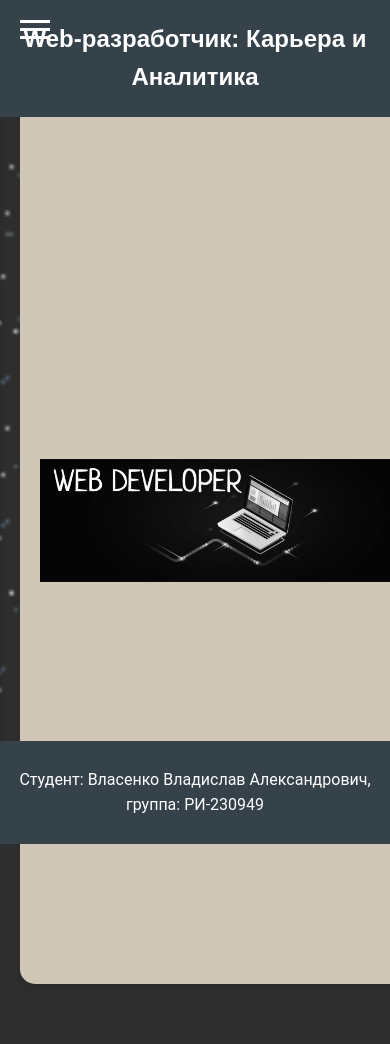
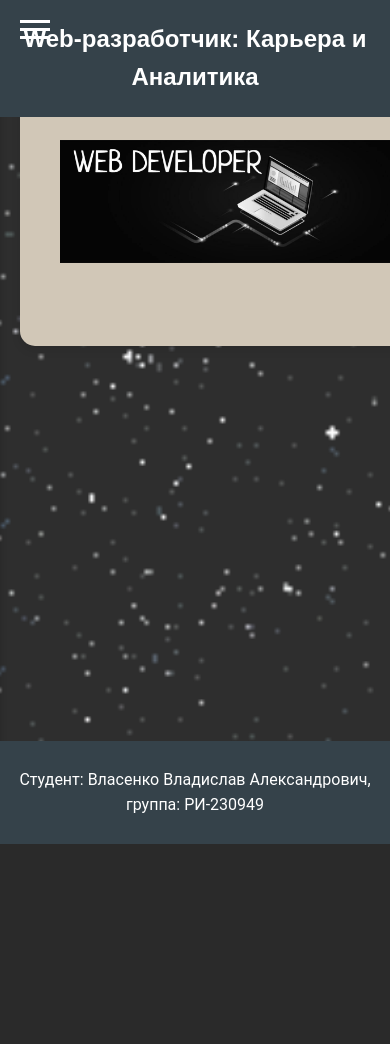
Before and after one commit to wrwsc/AnalyzProject, a Django app: page / in a window 390 px wide; the page is wider, and only the part inside the window is pictured. After the commit the page ends 844 px from the top of that part, so only its background shows below. Run offline with Django 5.2, Linux system fonts and the light colour scheme; data that the repository does not hold is empty.

Commit message:
added new media full

```diff
--- a/backend/analyz_vacancy/static/base.css
+++ b/backend/analyz_vacancy/static/base.css
@@ -278,8 +278,6 @@ footer {
 
     .full-container {
         width: 100%;
-        padding: 20px;
-        height: 100vh;
     }
 
     .statistic-item {
```
